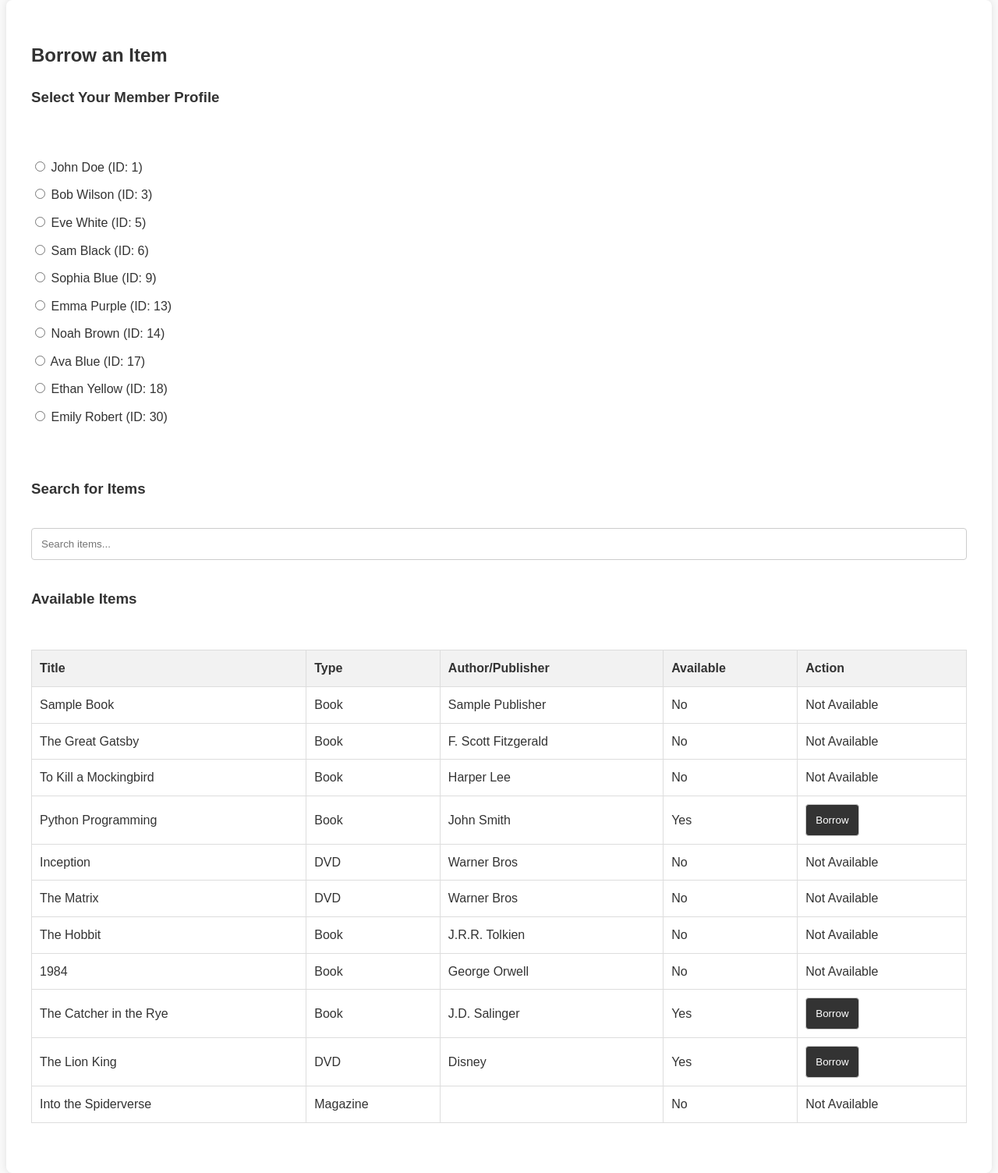
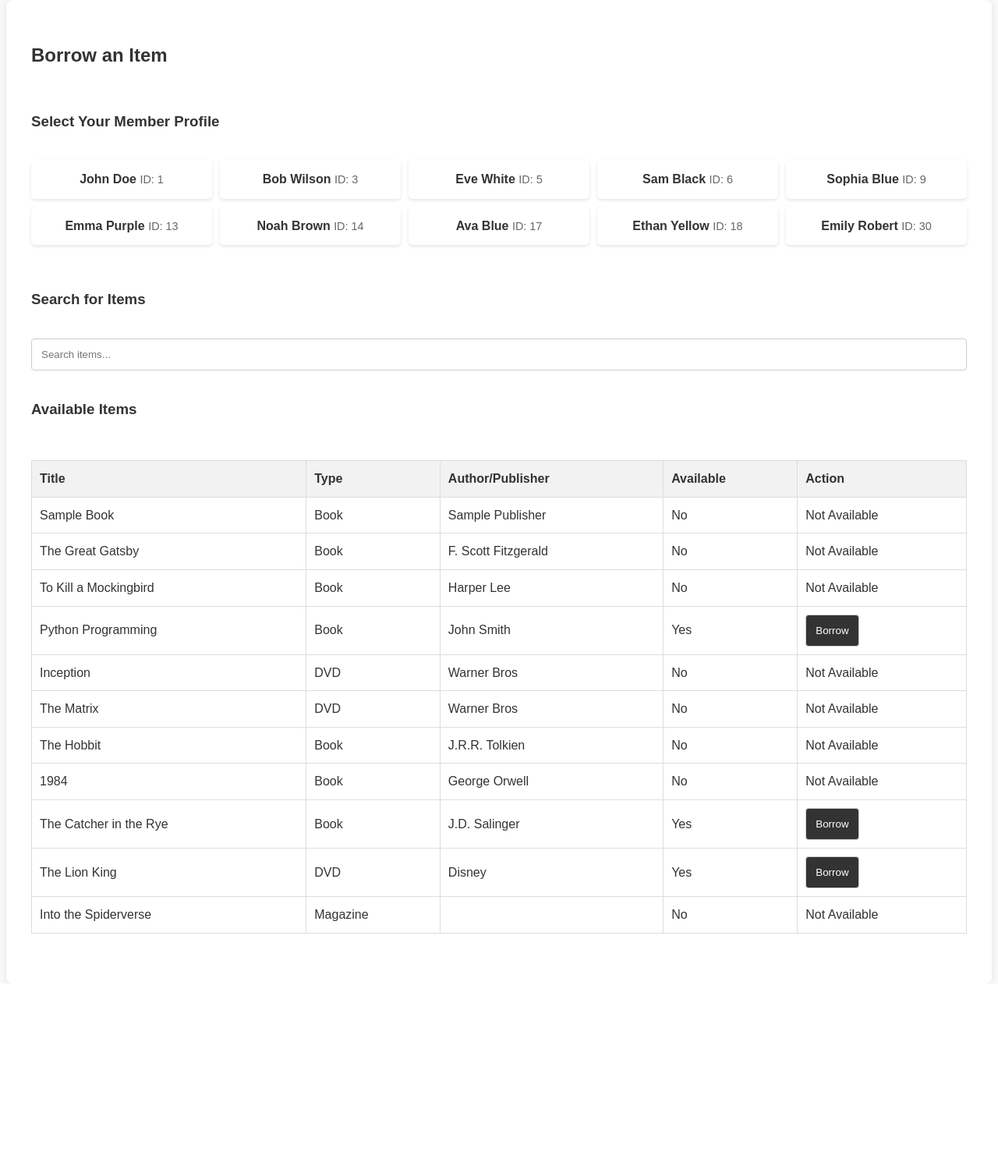
Before and after one commit to Library-WebApp/Library-WebApp, a Flask app: page /borrow-item in a window 1280 px wide. Shown: the part 58-1562 px from the top of the page at 78% size. After the commit the page ends 1319 px from the top, so only its background shows below. Run offline with Flask 3, Linux system fonts and the light colour scheme; data comes from the database, SQL or seed files in the repository; both versions use the stored data as it was after the commit.

Commit message:
Update borrow_item highlight on select

```diff
--- a/templates/borrow_item.html
+++ b/templates/borrow_item.html
@@ -11,14 +11,17 @@
     <div class="success">Item borrowed successfully!</div>
 {% endif %}
 
+<form method="POST">
     <h3>Select Your Member Profile</h3>
-<form method="POST">
-    <div class="member-selection">
+    <div class="member-grid">
         {% for member in members %}
-        <div class="member-option">
+        <div class="member-card {% if request.form.get('member_id') == member['PersonID'] %}selected{% endif %}">
             <input type="radio" id="member_{{ member['PersonID'] }}" name="member_id"
                    value="{{ member['PersonID'] }}" required>
-            <label for="member_{{ member['PersonID'] }}">{{ member['Name'] }} (ID: {{ member['PersonID'] }})</label>
+            <label for="member_{{ member['PersonID'] }}">
+                <span class="member-name">{{ member['Name'] }}</span>
+                <span class="member-id">ID: {{ member['PersonID'] }}</span>
+            </label>
         </div>
         {% endfor %}
     </div>
@@ -43,7 +46,7 @@
             <td>{{ 'Yes' if item['AvailabilityStatus'] else 'No' }}</td>
             <td>
                 {% if item['AvailabilityStatus'] %}
-                <button type="button" onclick="borrowItem({{ item['ItemID'] }})">Borrow</button>
+                <button type="button" class="borrow-button" data-item-id="{{ item['ItemID'] }}">Borrow</button>
                 {% else %}
                 Not Available
                 {% endif %}
@@ -75,7 +78,9 @@ function filterItems() {
     }
 }
 
-function borrowItem(itemId) {
+document.querySelectorAll('.borrow-button').forEach(button => {
+    button.addEventListener('click', function () {
+        const itemId = this.getAttribute('data-item-id');
         const memberSelected = document.querySelector('input[name="member_id"]:checked');
         if (!memberSelected) {
             alert('Please select your member profile first');
@@ -83,8 +88,24 @@ function borrowItem(itemId) {
         }
 
         document.getElementById('selected_item').value = itemId;
-    document.forms[0].submit();
-}
+        document.querySelector('form').submit();
+    });
+});
+
+document.querySelectorAll('.member-card').forEach(card => {
+    card.addEventListener('click', function () {
+        // Uncheck all other radios
+        document.querySelectorAll('.member-card input[type="radio"]').forEach(radio => {
+            radio.checked = false;
+            radio.closest('.member-card').classList.remove('selected');
+        });
+
+        // Check this radio
+        const radio = this.querySelector('input[type="radio"]');
+        radio.checked = true;
+        this.classList.add('selected');
+    });
+});
 </script>
 
 <style>
@@ -100,5 +121,46 @@ function borrowItem(itemId) {
 .success {
     color: green;
 }
+
+.member-grid {
+    display: grid;
+    grid-template-columns: repeat(auto-fill, minmax(200px, 1fr));
+    gap: 10px;
+    margin-bottom: 20px;
+}
+
+.member-card {
+    background: white;
+    border-radius: 5px;
+    padding: 12px;
+    box-shadow: 0 2px 4px rgba(0, 0, 0, 0.1);
+    transition: all 0.2s;
+    cursor: pointer;
+    text-align: center;
+}
+
+.member-card.selected {
+    background: #e7f1ff;
+    border-left: 4px solid #0066cc;
+}
+
+.member-card input[type="radio"] {
+    display: none;
+}
+
+.member-card label {
+    display: block;
+    cursor: pointer;
+}
+
+.member-name {
+    font-weight: bold;
+    margin-bottom: 5px;
+}
+
+.member-id {
+    font-size: 0.9em;
+    color: #666;
+}
 </style>
 {% endblock %}
```
Also changed, not shown: 354_mini_project.db. Lines whose indentation alone changed are shown as unchanged.
